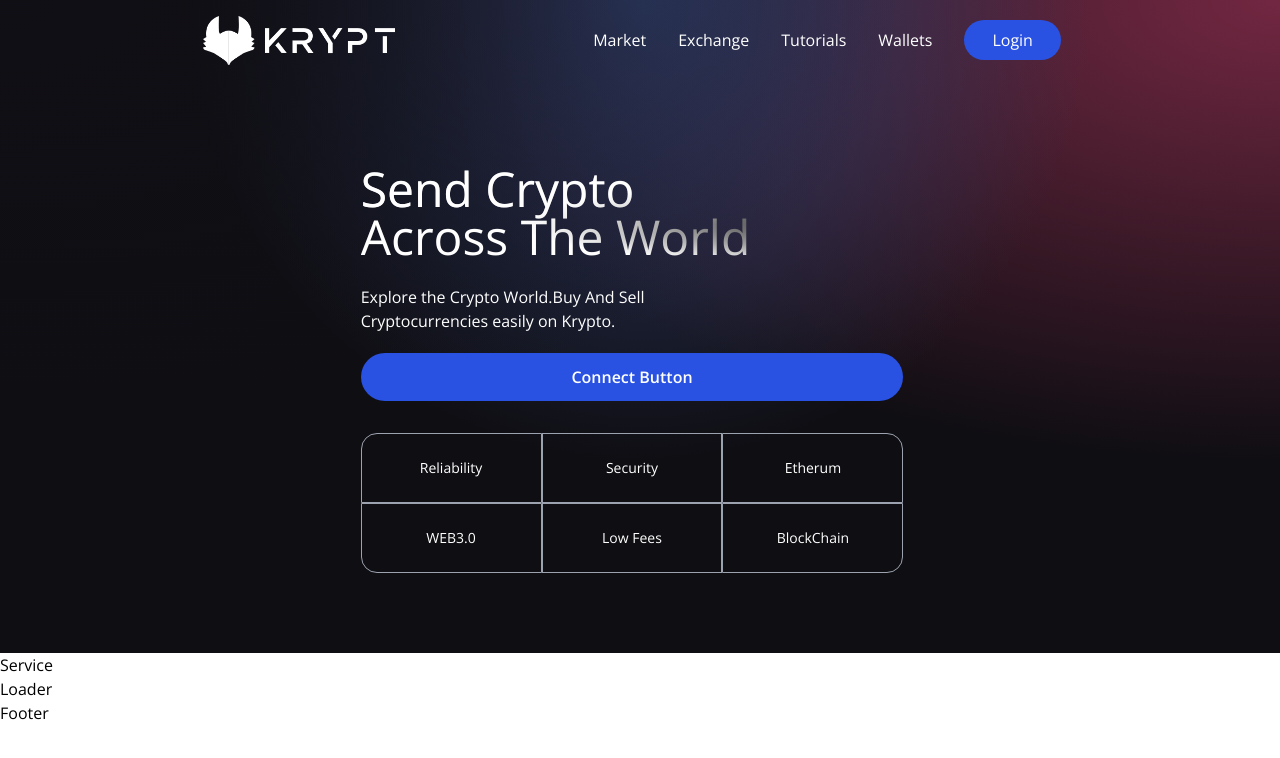
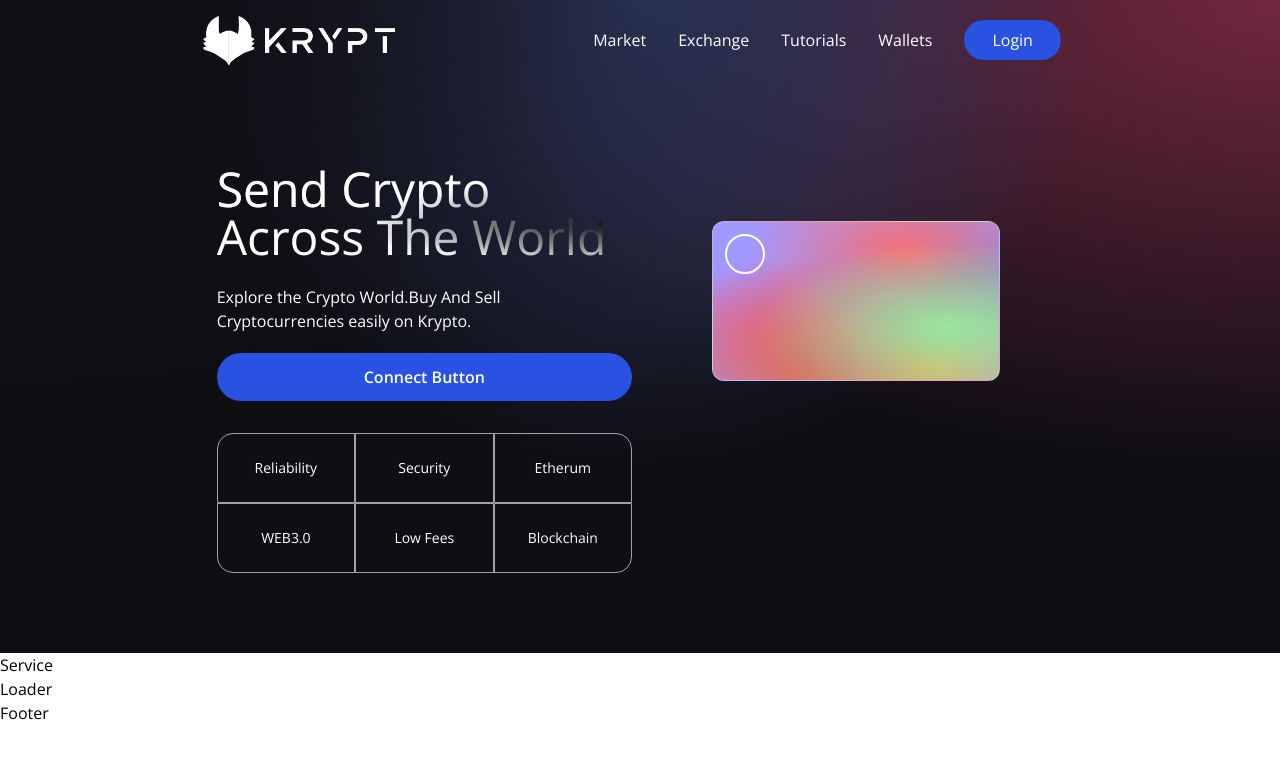
Before and after one commit to Saber1Y/Krypt, a React (Vite) app in the folder clients/: page / in a window 1280 px wide. Shown: the top 758 px of the page. Built offline with nearby package versions, Linux system fonts and the light colour scheme.

Commit message:
UPDATE: GRADIENT

```diff
--- a/clients/src/components/Welcome.jsx
+++ b/clients/src/components/Welcome.jsx
@@ -43,11 +43,21 @@ const Welcome = () => {
               Low Fees
             </div>
             <div className={`rounded-br-2xl ${CommonStyle}`}>
-              BlockChain
+              Blockchain
             </div>
           </div>
+        </div>
 
+        <div className='flex flex-col flex-1 items-center justify-start w-full md:mt-10 '>
+          <div className='p-3 justify-end items-start flex-col rounded-xl h-40 sm:w-72 w-full my-5 eth-card white-glassmorphism'>
+            <div className='flex justify-between flex-col w-full h-full'>
+              <div className='w-10 h-10 rounded-full border-2 border-white flex justify-start items-center '>
+                {/* <SiEthereum fontSize={21} color='fff' /> */}
+                </div>
+              </div>
+          </div>
         </div>
+
       </div>
     </div>
   )
```
